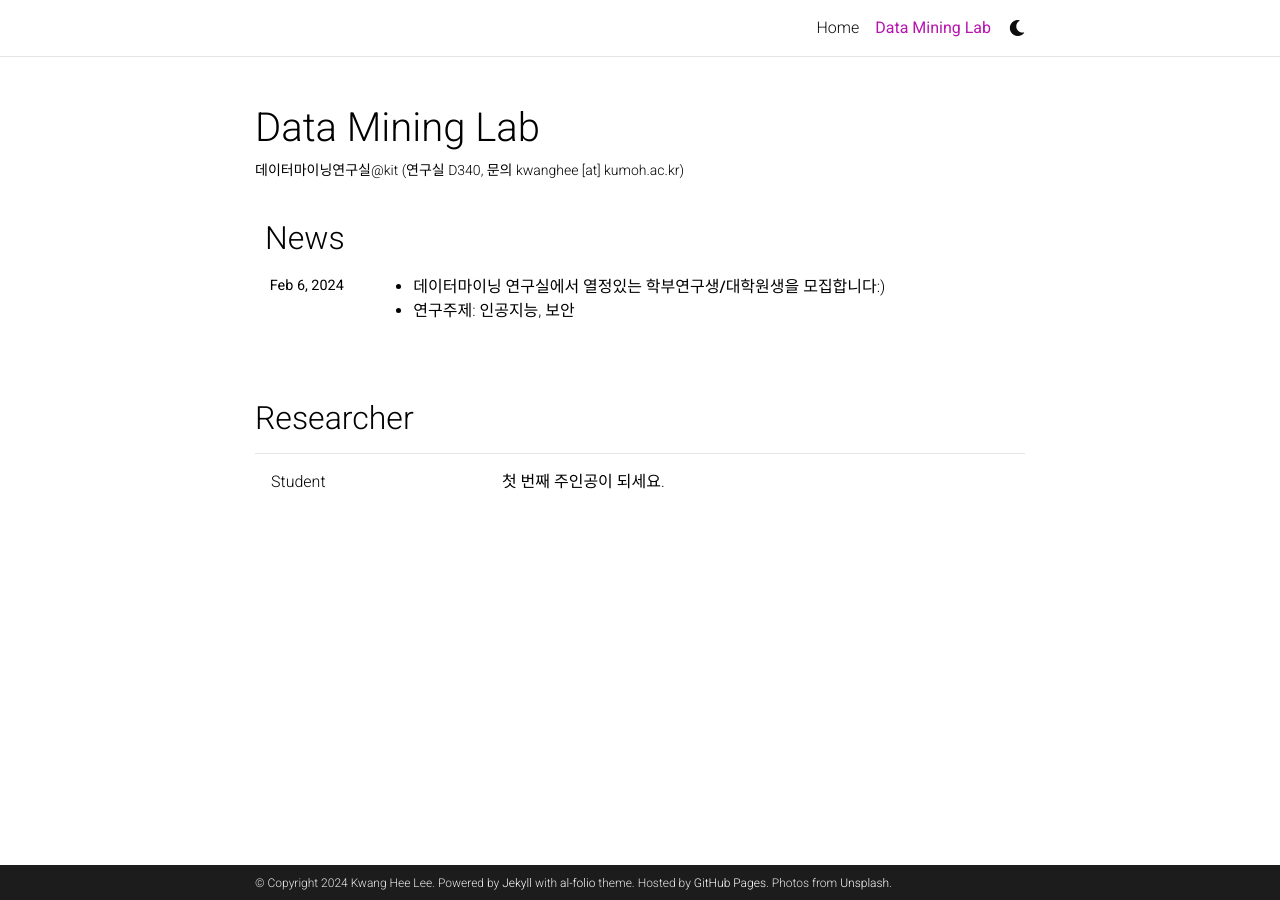
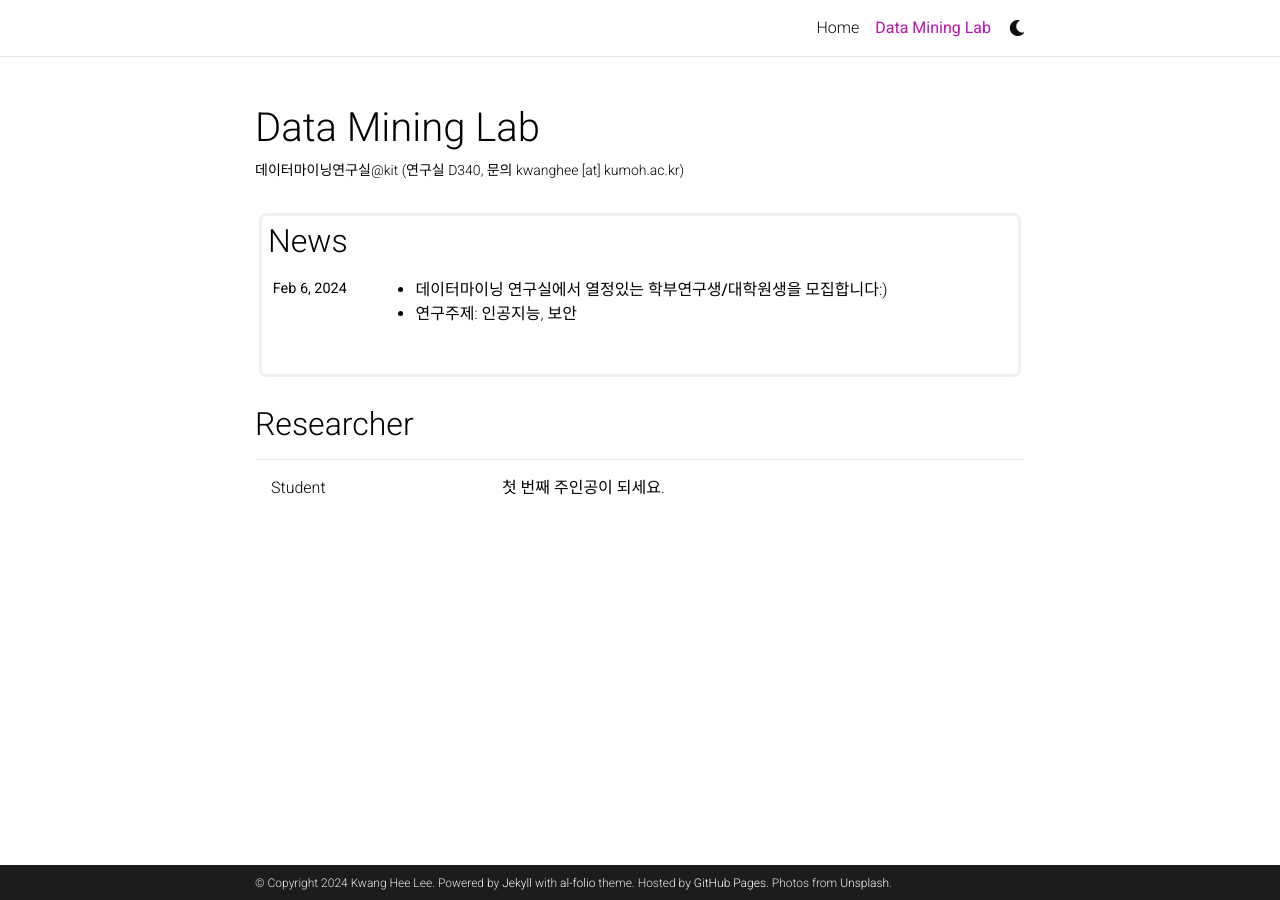
Before and after one commit to kwangheeya/kwangheeya.github.io, a Jekyll site: the page built from _pages/profiles.md, in a window 1280 px wide. Built offline with Jekyll 4.4.1, drawn with Linux system fonts in a browser that asks for light colours; comment, search, counter and statistics services are not loaded; a style sheet for code colours, icons or effects is not loaded.

Commit message:
Update profiles.html

```diff
--- a/_layouts/profiles.html
+++ b/_layouts/profiles.html
@@ -6,7 +6,7 @@ layout: page
   <article>
     {% if page.news -%}
       <!-- News -->
-      <div style="border: 3px; border-radius: 7px; border-color: #efefef; margin: 4px; padding: 6px;">
+      <div style="border: 3px solid; border-radius: 7px; border-color: #efefef; margin: 4px; padding: 6px;">
       {%- include news.html %}
       </div>
     {%- endif %}
```
